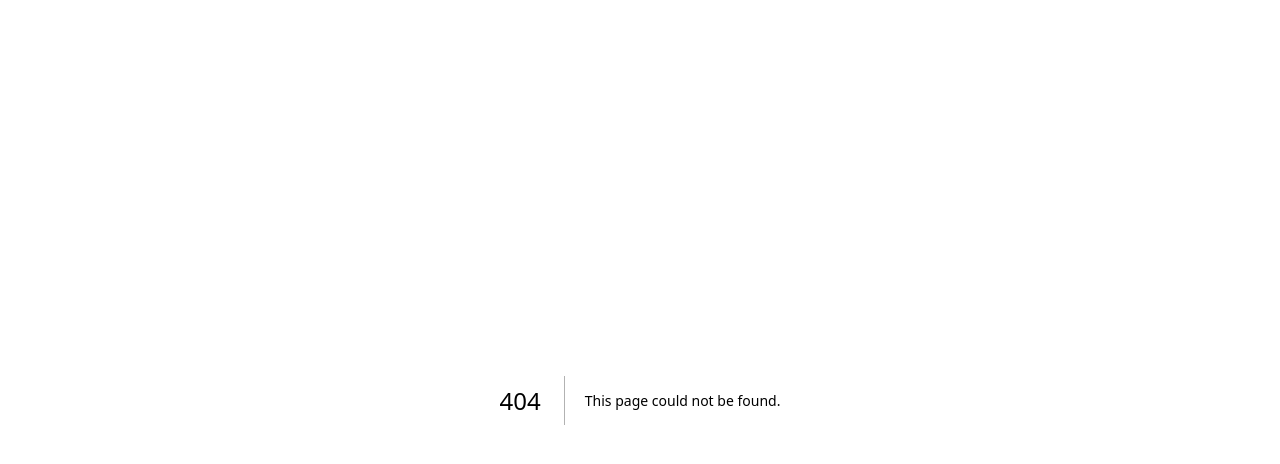
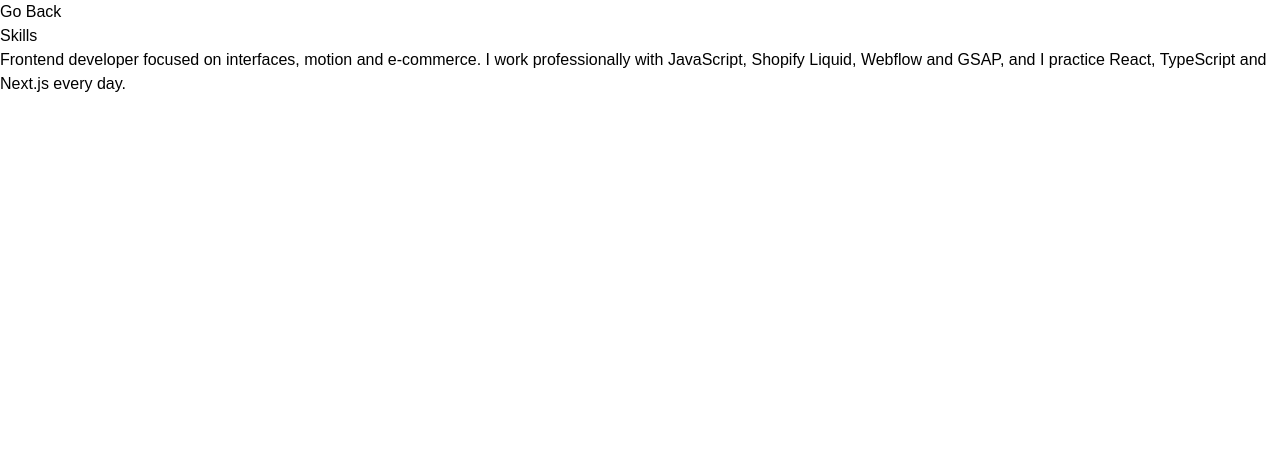
Before and after one commit to adolfosmrr/portfolio, a Next.js app: page /skills in a window 1280 px wide. Before the commit this address had no page. Shown: the top 464 px of the page. Built offline with nearby package versions, Linux system fonts and the light colour scheme.

Commit message:
feat: add skills, about me and my hobbies pages

```diff
--- /dev/null
+++ b/app/about-me/page.tsx
@@ -0,0 +1,10 @@
+import Link from 'next/link'
+
+export default function AboutMePage() {
+    return (
+        <article>
+            <h1>About Me</h1>
+            <p>I’m Adolfo Mesen, a frontend developer and UX/UI designer based in Buenos Aires. I design interfaces and build them — from Figma to production — with a focus on clear hierarchy, considered motion and fully responsive layouts.</p>
+        </article>
+    )
+}
--- /dev/null
+++ b/app/my-hobbies/page.tsx
@@ -0,0 +1,11 @@
+import Link from 'next/link'
+
+export default function MyHobbiesPage() {
+    return (
+        <article>
+            <Link href="/">Go Back</Link>
+            <h1>My Hobbies</h1>
+            <p>Outside of work I like tennis, 3D modeling with Autodesk Fusion, and building small experiments that mix design and code.</p>
+        </article>
+    )
+}
--- /dev/null
+++ b/app/skills/page.tsx
@@ -0,0 +1,11 @@
+import Link from 'next/link'
+
+export default function SkillsPage() {
+    return (
+        <article>
+            <Link href="/">Go Back</Link>
+            <h1>Skills</h1>
+            <p>Frontend developer focused on interfaces, motion and e-commerce. I work professionally with JavaScript, Shopify Liquid, Webflow and GSAP, and I practice React, TypeScript and Next.js every day.</p>
+        </article>
+    )
+}
```
